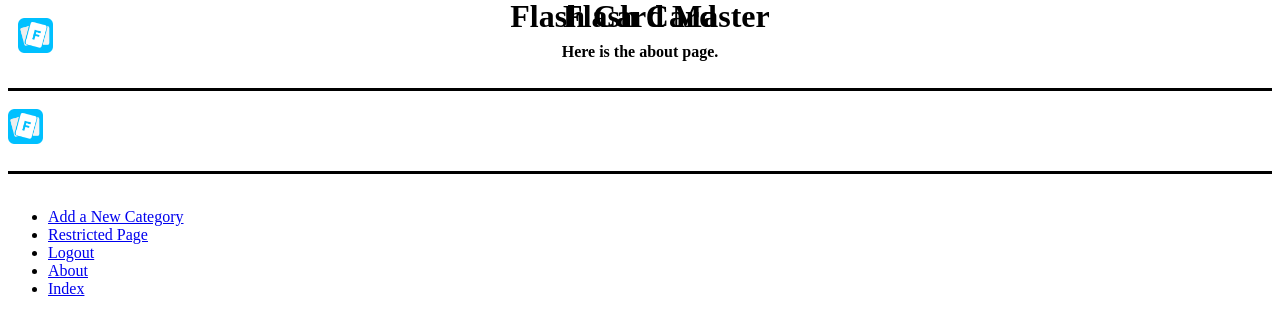
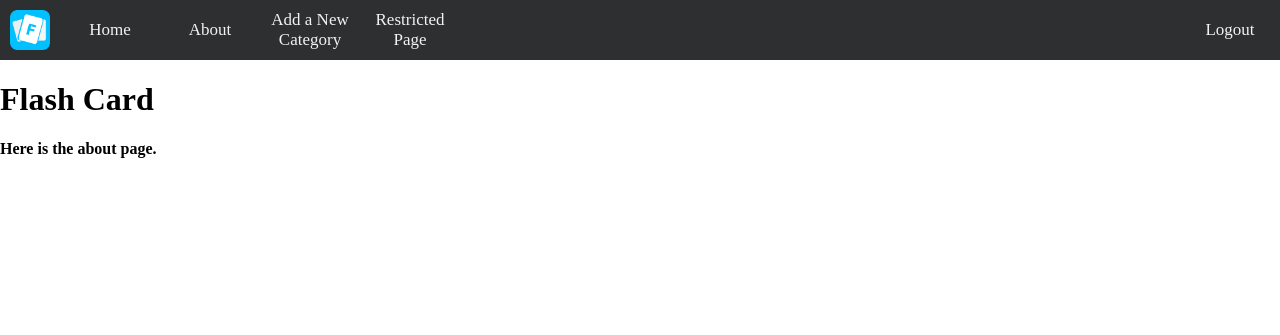
Before and after one commit to ehibb/wad_8D_group_project, a Django app: page /card/about/ in a window 1280 px wide. Shown: the top 335 px of the page. Run offline with Django 3.2, Linux system fonts and the light colour scheme; the visitor is signed in with stand-in values (Sample User, id 1).

Commit message:
Matthew CSS Nav Bar Template Creation

```diff
--- a/static/css/styles.css
+++ b/static/css/styles.css
@@ -1,3 +1,74 @@
+body {
+    margin: 0;
+    padding: 0;
+}
+
+/** The Nav Bar CSS for Every Page **/
+
+.topnav {
+    overflow: hidden;
+    background-color: rgb(46, 47, 48);
+    height: 60px;
+}
+
+.topnav img {
+    height: 40px;
+    width: 40px;
+}
+
+.topnavlinks {
+    display: grid;
+    grid-template-columns: 100px 100px 100px 100px auto 100px 100px;
+    height: 100%;
+    overflow: hidden;
+}
+
+/** Gives each link a position in the navbar, this is mainly to ensure that the "Login" Controls are always on the far right of the Nav Bar **/
+.topnavlinks .home {
+    grid-column: 1;
+}
+
+.topnavlinks .about {
+    grid-column: 2;
+}
+
+.topnavlinks .addcat {
+    grid-column: 3;
+}
+
+.topnavlinks .restricted {
+    grid-column: 4;
+}
+
+.topnavlinks .logout {
+    grid-column: 7;
+}
+
+.topnavlinks .signin {
+    grid-column: 6;
+}
+
+.topnavlinks .login {
+    grid-column: 7;
+}
+
+.topnav a {
+    color: #f2f2f2;
+    text-align: center;
+    text-decoration: none;
+    font-size: 17px;
+    display: grid;
+    align-items: center;
+}
+
+.topnav a:hover {
+    background-color: #f2f2f2;
+    color: black;
+}
+/** ----------------------------------- **/
+
+
+
 html {
   overflow: scroll;
 }
@@ -9,36 +80,16 @@ img {
 	float: left;
 }
 
-h1 {
-    position: absolute;
-    top: 2%;
-    left: 50%;
-    transform: translate(-50%, -50%);
-    margin: 0px;
-}
-
-strong {
-    position: absolute;
-    top: 4%;
-    left: 50%;
-    transform: translate(-50%, -50%);
-    margin-top: 20px;
-}
-
 hr {
 	top: 10%;
 	clear: both;
 }
 
-
-.top {
-	height:80px;
-	border-bottom: solid black;
-}
 .middle{
 	position: relative;
     margin-left: 30%;
 }
+
 .box{
 	position: relative;
 	padding: 20px;
@@ -49,10 +100,7 @@ hr {
 	float: left;
 
 }
-.top {
-	height:80px;
-	border-bottom: solid black;
-}
+
 
 /*
 box1:Most Liked Categories
--- a/templates/card/about.html
+++ b/templates/card/about.html
@@ -9,6 +9,5 @@
     <div class="top">
 		<h1>Flash Card</h1>
         <strong>Here is the about page.</strong><br />
-		<img src="{{ MEDIA_URL }}flashcard.png" alt="Picture of a FlashCard" />
     </div>
 {% endblock %}
--- a/templates/card/base.html
+++ b/templates/card/base.html
@@ -14,30 +14,34 @@
  		{% block extra_css %}
 		{% endblock %}
 	</head>
+
 	<body>
-		<div class="top">
-			<h1>Flash Card Master</h1>
+
+		<div class="topnav">
 			<img id = "float-left" src="{% static 'images/flashcard.png' %}" alt="Picture of FlashCard" />
-			<strong>{{ boldmessage }}</strong><br /> <!-- br/ means adding new line-->
+			<div class="topnavlinks">
+				<a class="home" href="{% url 'card:index' %}">Home</a></li>
+				<a class="about" href="{% url 'card:about' %}">About</a></li>
+				{% if user.is_authenticated %}
+				<a class="addcat" href="{% url 'card:add_category' %}">Add a New Category</a></li>
+				<a class="restricted" href="{% url 'card:restricted' %}">Restricted Page</a></li>
+				{% endif %}
+
+				{% if user.is_authenticated %}
+				<a class="logout" href="{% url 'card:logout' %}">Logout</a></li>
+				{% else %}
+				<a class="signin" href="{% url 'card:register' %}">Sign Up</a></li>
+				<a class="login" href="{% url 'card:login' %}">Login</a></li>
+				{% endif %}
+			</div>
 		</div>
+
         <div>
 			{% block body_block %}
 			{% endblock %}
 		</div>
+
 		<br />
-		<div id="function">
-			<ul>
-				{% if user.is_authenticated %}
-					<li><a href="{% url 'card:add_category' %}">Add a New Category</a></li>
-					<li><a href="{% url 'card:restricted' %}">Restricted Page</a></li>
-					<li><a href="{% url 'card:logout' %}">Logout</a></li>
-				{% else %}
-					<li><a href="{% url 'card:register' %}">Sign Up</a></li>
-					<li><a href="{% url 'card:login' %}">Login</a></li>
-				{% endif %}
-				<li><a href="{% url 'card:about' %}">About</a></li>
-				<li><a href="{% url 'card:index' %}">Index</a></li>
-            </ul>
-		</div>
+
 	</body>
 </html>
```
